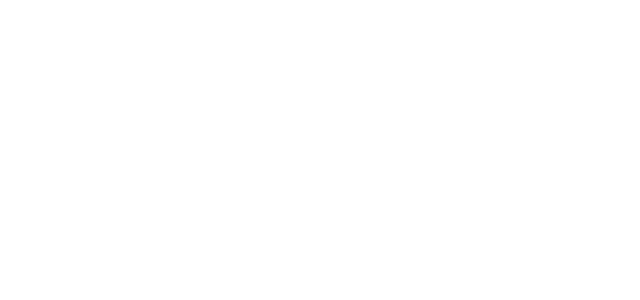
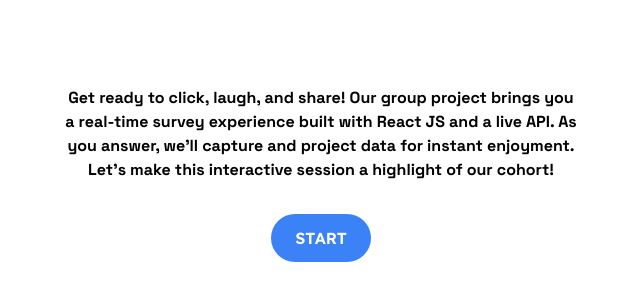
Before and after one commit to ecemonkol/DevRoast, a React (Vite) app: page /instructions in a window 1280 px wide. Before the commit this address had no page. Shown: the part 226-526 px from the top of the page, without its empty margins (319-959 px from the left). Built offline with nearby package versions, Linux system fonts and the light colour scheme.

Commit message:
fix instruction page

```diff
--- a/src/App.jsx
+++ b/src/App.jsx
@@ -18,7 +18,7 @@
         <Route path="/about" element={<AboutPage />} />
         <Route path="/choose-avatar" element={<AvatarPage />} />
         <Route path="/choose-mode" element={<ChooseMode />} />
-        <Route path="/instructions/:type" element={<InstructionPage />} />
+        <Route path="/instructions" element={<InstructionPage />} />
         <Route path="/:type/:order" element={<QuestionPage />} />
         <Route path="/:type/loading" element={<LoadingPage />} />
         <Route path="/:type/results" element={<ResultsPage />} />
--- a/src/pages/HomePage.jsx
+++ b/src/pages/HomePage.jsx
@@ -14,7 +14,7 @@
           </button>
         </Link>
       </div>
-      <Link to="/choose-avatar">
+      <Link to="/instructions">
         <button className="bg-customPink hover:bg-customPinkHover text-white font-bold px-6 rounded-full w-48 h-12 lexend-deca">
           Next
         </button>
--- a/src/pages/InstructionPage.jsx
+++ b/src/pages/InstructionPage.jsx
@@ -1,19 +1,22 @@
 import React from "react";
-import { Link } from "react-router-dom";
-import { useParams } from "react-router-dom";
+import { Link, useParams } from "react-router-dom";
 
 function InstructionPage() {
-  const { surveyId } = useParams();
+  const { type } = useParams();
   return (
-    <div>
-      <div>
-        "Get ready to click, laugh, and share! Our group project brings you a
-        real-time survey experience built with React JS and a live API. As you
-        answer, we'll capture and project data for instant enjoyment. Let’s make
-        this interactive session a highlight of our cohort!"
+    <div className="flex flex-col items-center justify-center h-screen">
+      <div className="max-w-lg text-center">
+        <p className="space-grotesk">
+          Get ready to click, laugh, and share! Our group project brings you a
+          real-time survey experience built with React JS and a live API. As you
+          answer, we'll capture and project data for instant enjoyment. Let’s
+          make this interactive session a highlight of our cohort!
+        </p>
       </div>
-      <Link to={`/instructions/${surveyId}/0`}>
-        <button>START</button>
+      <Link to={`/choose-avatar`} className="mt-8">
+        <button className="bg-blue-500 hover:bg-blue-700 text-white font-bold px-6 py-3 rounded-full lexend-deca">
+          START
+        </button>
       </Link>
     </div>
   );
--- a/tailwind.config.js
+++ b/tailwind.config.js
@@ -9,7 +9,7 @@
         customGreen: "#1FCF6A",
         customGreenHover: "#19AB5B",
         customBlue: "#0169FF",
-        ustomGBlueHover: "#123456",
+        customBlueHover: "#123456",
       },
     },
     fontSize: {
```
